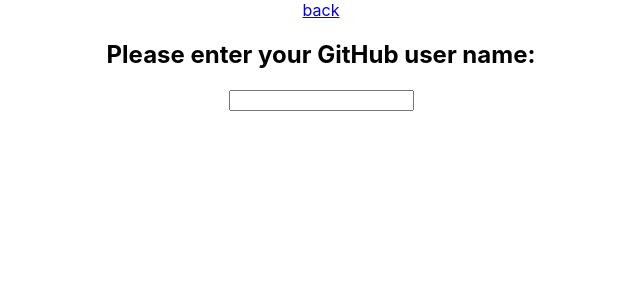
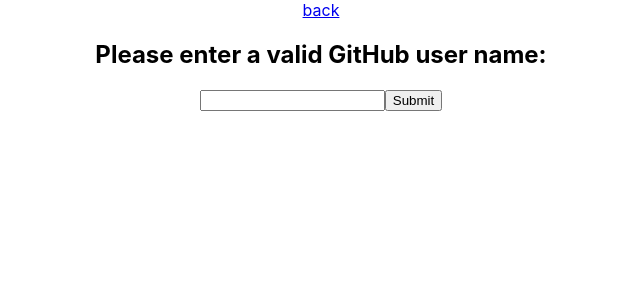
Before and after one commit to luis-pomare/github-friends, a React (Create React App) app: page /user in a window 1280 px wide. Shown: the top 300 px of the page, without its empty margins (319-959 px from the left). Built offline with nearby package versions, Linux system fonts and the light colour scheme.

Commit message:
Change user with hard code

```diff
--- a/src/components/pages/user.js
+++ b/src/components/pages/user.js
@@ -1,17 +1,41 @@
 import React, { useState } from 'react';
 import { Link } from 'react-router-dom';
+import { useDispatch } from 'react-redux';
+import { getFollowers } from '../../redux/reducers/followers';
+import { getFollowings } from '../../redux/reducers/followings';
+import { getUser } from '../../redux/reducers/user';
+import { clearAll } from '../../redux/reducers/all';
 
 const User = () => {
   const [state, setState] = useState('');
+  const dispatch = useDispatch();
+
   const handleChange = (e) => {
     setState(e.target.value);
   };
+
+  const submitHandler = () => {
+    dispatch(getFollowers('BregornOriginal'));
+    dispatch(getFollowings('BregornOriginal'));
+    dispatch(getUser('BregornOriginal'));
+    dispatch(clearAll());
+    setState('');
+  };
+
   return (
-    <form>
+    <>
       <Link to="/">back</Link>
-      <h2>Please enter your GitHub user name:</h2>
-      <input type="text" value={state} onChange={handleChange} />
-    </form>
+      <h2>Please enter a valid GitHub user name:</h2>
+      <input
+        type="text"
+        value={state}
+        onChange={handleChange}
+        name="userInput"
+      />
+      <button type="button" id="submitUser" onClick={submitHandler}>
+        Submit
+      </button>
+    </>
   );
 };
 
--- a/src/redux/reducers/all.js
+++ b/src/redux/reducers/all.js
@@ -16,8 +16,11 @@ const allSlice = createSlice({
     getAll(state, { payload }) {
       return extractAll(payload);
     },
+    clearAll() {
+      return [];
+    },
   },
 });
 
-export const { getAll } = allSlice.actions;
+export const { getAll, clearAll } = allSlice.actions;
 export default allSlice.reducer;
```
